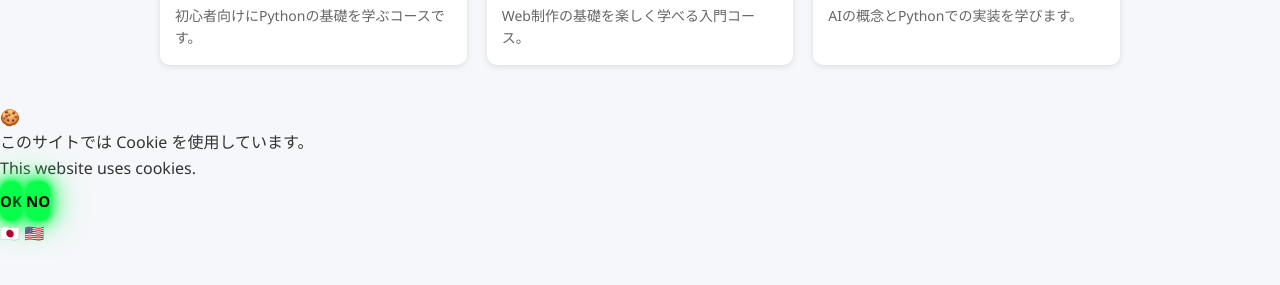
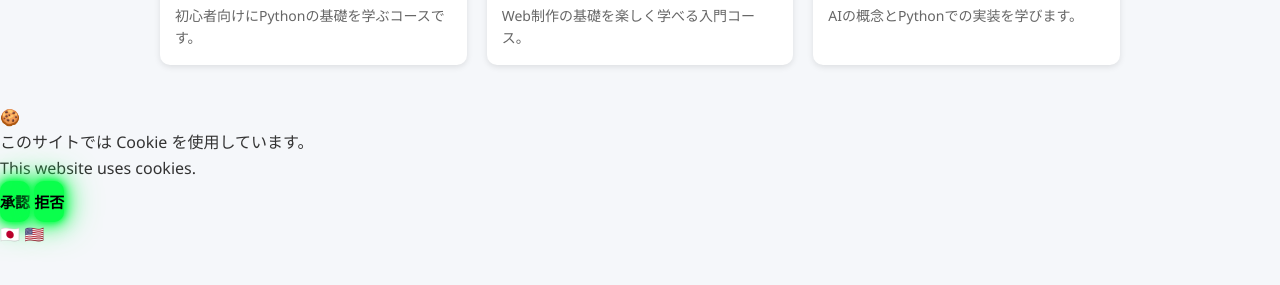
Before and after one commit to woolisbest-4520/education, a plain HTML site: page cookie/cookie.html in a window 1280 px wide. Shown: the part 345-630 px from the top of the page. Drawn offline with Linux system fonts and the light colour scheme.

Commit message:
Update cookie.html

```diff
--- a/cookie/cookie.html
+++ b/cookie/cookie.html
@@ -57,8 +57,8 @@
   </div>
 
   <div class="actions">
-    <button id="accept-btn" class="ok">OK</button>
-    <button id="deny-btn" class="no">NO</button>
+    <button id="accept-btn" class="ok">承認</button>
+    <button id="deny-btn" class="no">拒否</button>
     <div class="lang-switch">
       <span class="lang active" data-lang="ja">🇯🇵</span>
       <span class="lang" data-lang="en">🇺🇸</span>
```
